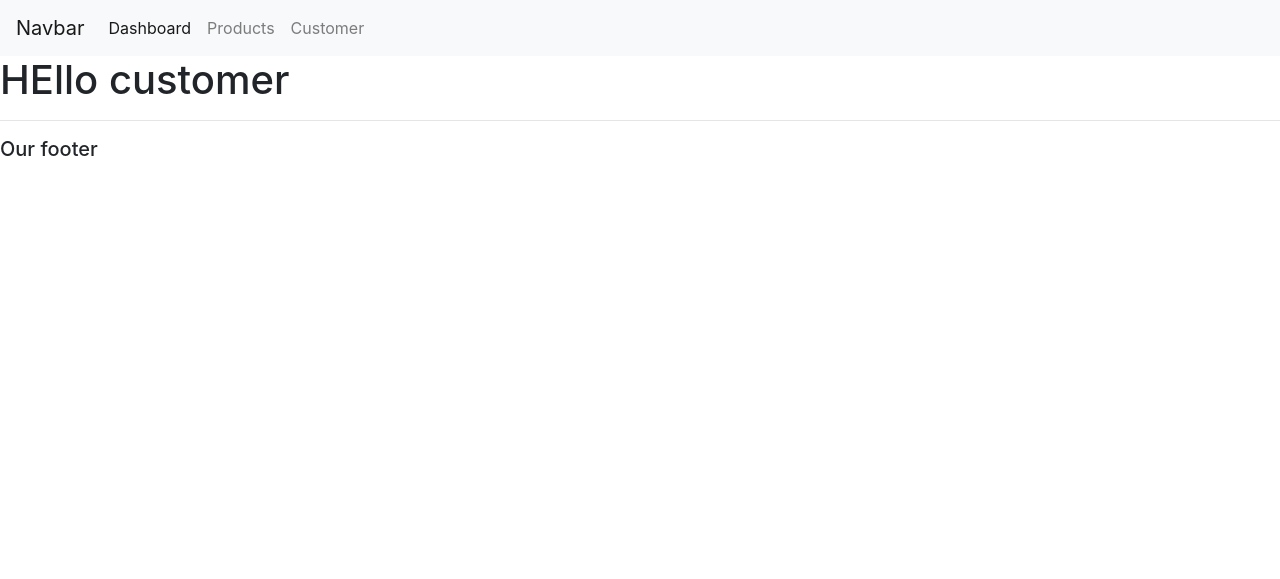
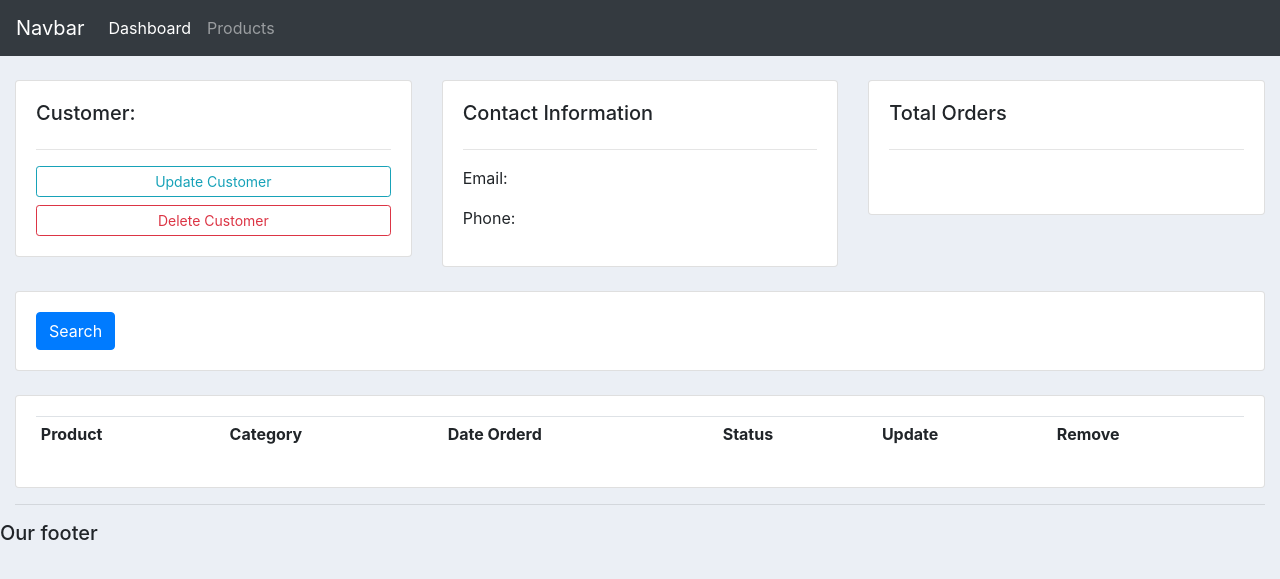
Before and after one commit to shazy89/learning_django, a Django app: page /customer/ in a window 1280 px wide. Shown: the top 579 px of the page. Run offline with Django 3.2, Linux system fonts and the light colour scheme; tables that the repository leaves empty hold one stand-in row (values such as "Sample post"); lists and menus that the app fills with data are empty; some libraries are stand-ins or nearby versions.

Commit message:
added style

```diff
--- a/accounts/templates/accounts/customer.html
+++ b/accounts/templates/accounts/customer.html
@@ -1,6 +1,68 @@
 {% extends 'accounts/main.html' %}
 {% block content %}
 
-   <h1>HEllo customer</h1>
+<br>
+
+<div class="row">
+	<div class="col-md">
+		<div class="card card-body">
+			<h5>Customer:</h5>
+			<hr>
+			<a class="btn btn-outline-info  btn-sm btn-block" href="">Update Customer</a>
+			<a class="btn btn-outline-danger  btn-sm btn-block" href="">Delete Customer</a>
+
+		</div>
+	</div>
+
+	<div class="col-md">
+		<div class="card card-body">
+			<h5>Contact Information</h5>
+			<hr>
+			<p>Email: </p>
+			<p>Phone: </p>
+		</div>
+	</div>
+
+	<div class="col-md">
+		<div class="card card-body">
+			<h5>Total Orders</h5>
+			<hr>
+			<h1 style="text-align: center;padding: 10px"></h1>
+		</div>
+	</div>
+</div>
+
+
+<br>
+<div class="row">
+	<div class="col">
+		<div class="card card-body">
+			<form method="get">
+
+		    <button class="btn btn-primary" type="submit">Search</button>
+		  </form>
+		</div>
+	</div>
+
+</div>
+<br>
+
+<div class="row">
+	<div class="col-md">
+		<div class="card card-body">
+			<table class="table table-sm">
+				<tr>
+					<th>Product</th>
+					<th>Category</th>
+					<th>Date Orderd</th>
+					<th>Status</th>
+					<th>Update</th>
+					<th>Remove</th>
+				</tr>
+
+			</table>
+		</div>
+	</div>
+</div>
 
  {% endblock %}
--- a/accounts/templates/accounts/main.html
+++ b/accounts/templates/accounts/main.html
@@ -7,17 +7,45 @@
 
 
     <link rel="stylesheet" href="https://stackpath.bootstrapcdn.com/bootstrap/4.5.0/css/bootstrap.min.css" integrity="sha384-9aIt2nRpC12Uk9gS9baDl411NQApFmC26EwAOH8WgZl5MYYxFfc+NcPb1dKGj7Sk" crossorigin="anonymous">
+    <title>Hello, world!</title>
+    <style>
 
-    <title>Hello, world!</title>
+		#logo{
+		}
+
+		body{
+			background-color: #ebeff5;
+		}
+
+
+		#total-orders{
+			background-color: #4cb4c7;
+		}
+
+
+		#orders-delivered{
+			background-color: #7abecc;
+		}
+
+		#orders-pending{
+			background-color: #7CD1C0;
+		}
+	</style>
+
+
+
+
+
   </head>
   <body>
-    {% load bootstrap4 %}
+
     {% include 'accounts/navbar.html' %}
-
+    <div class="container-fluid">
     {% block content %}
 
     {% endblock %}
     <hr>
+</div>
     <h5>Our footer</h5>
 
    <!-- Optional JavaScript -->
--- a/accounts/templates/accounts/navbar.html
+++ b/accounts/templates/accounts/navbar.html
@@ -1,14 +1,17 @@
-<nav class="navbar navbar-expand-lg navbar-light bg-light">
+
+<nav class="navbar navbar-expand-lg navbar-dark bg-dark">
     <a class="navbar-brand" href="#">Navbar</a>
-    <button class="navbar-toggler" type="button" data-toggle="collapse" data-target="#navbarNavAltMarkup" aria-controls="navbarNavAltMarkup" aria-expanded="false" aria-label="Toggle navigation">
+    <button class="navbar-toggler" type="button" data-toggle="collapse" data-target="#navbarNav" aria-controls="navbarNav" aria-expanded="false" aria-label="Toggle navigation">
       <span class="navbar-toggler-icon"></span>
     </button>
-    <div class="collapse navbar-collapse" id="navbarNavAltMarkup">
-      <div class="navbar-nav">
-        <a class="nav-item nav-link active" href="#">Dashboard <span class="sr-only">(current)</span></a>
-        <a class="nav-item nav-link" href="#">Products</a>
-        <a class="nav-item nav-link" href="#">Customer</a>
-
-      </div>
+    <div class="collapse navbar-collapse" id="navbarNav">
+      <ul class="navbar-nav">
+        <li class="nav-item active">
+          <a class="nav-link" href="#">Dashboard</a>
+        </li>
+        <li class="nav-item">
+          <a class="nav-link" href="#">Products</a>
+        </li>
+      </ul>
     </div>
   </nav>
```
Also changed, not shown: accounts/templates/accounts/dashboard.html (+40 -1 lines), accounts/templates/accounts/products.html (+20 -3 lines), accounts/templates/accounts/status.html (added, +42 -0 lines).
